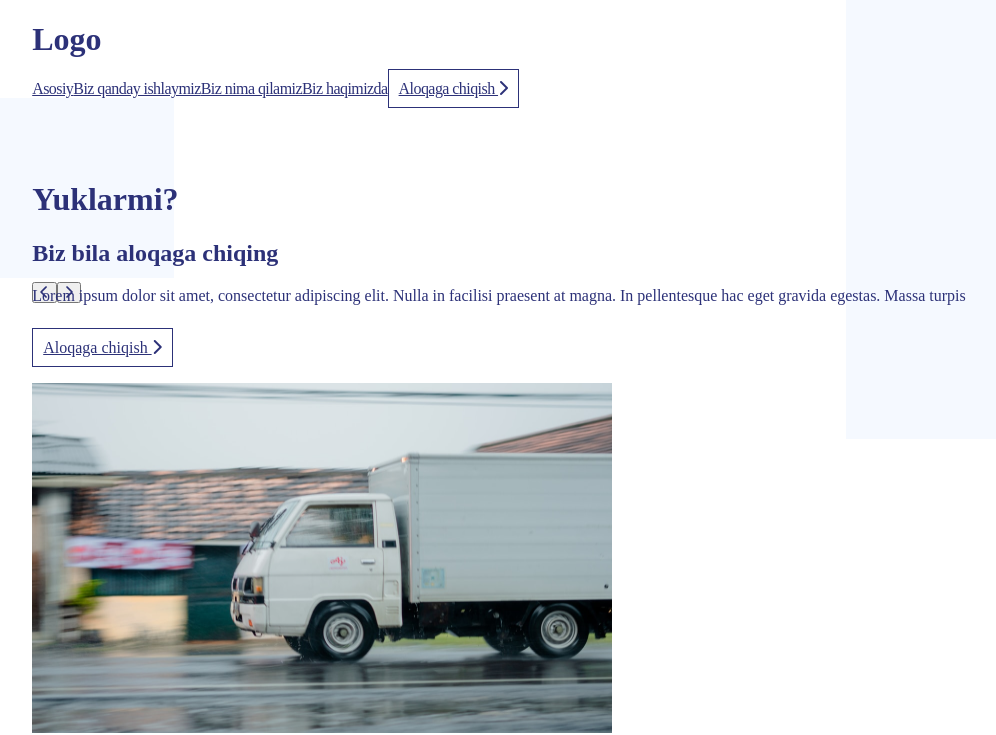
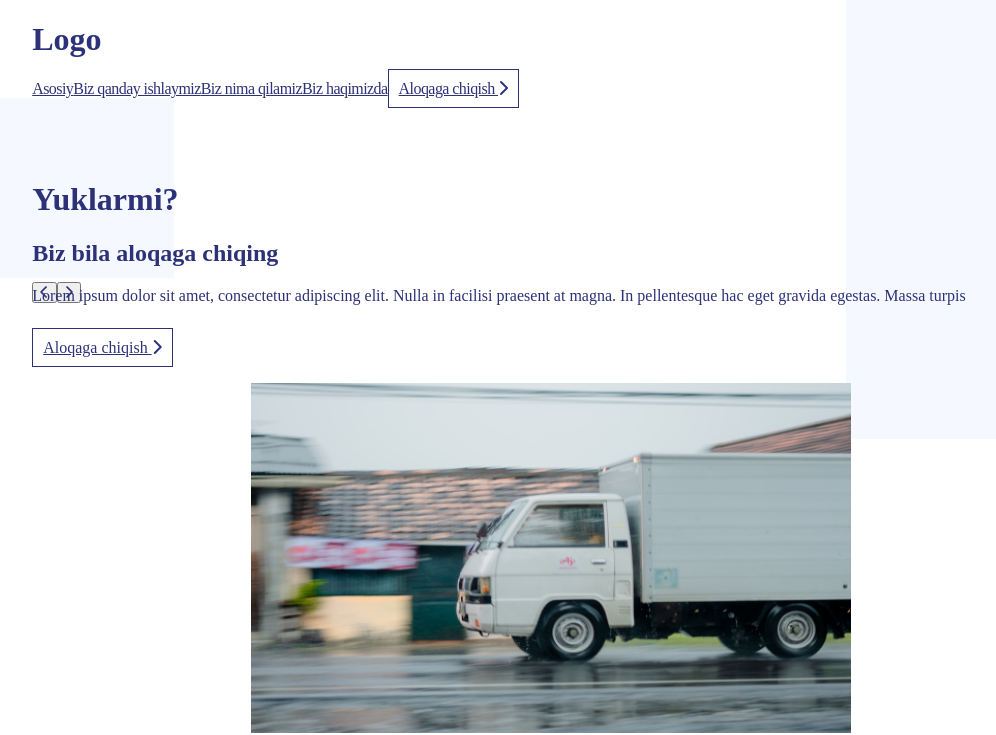
Before and after one commit to hakimov-dev/truck-service-landing, a Vue app: page / in a window 1280 px wide. Shown: the top 735 px of the page, without its empty margins (39-1035 px from the left). Built offline with nearby package versions, Linux system fonts and the light colour scheme; the HTML template or start-up script is replaced by a standard one.

Commit message:
Update images.

```diff
--- a/src/components/Header/components/Slider.vue
+++ b/src/components/Header/components/Slider.vue
@@ -34,7 +34,14 @@ export default {
 
 <style scoped>
 img{
-   width: 580px;
+   width: 600px;
     height: 350px;
+    margin: 0px 10px;
+}
+.slider-images{
+    width: 1000px;
+    position: absolute;
+    right: -0px;
+    transition: .8s linear;
 }
 </style>
```
